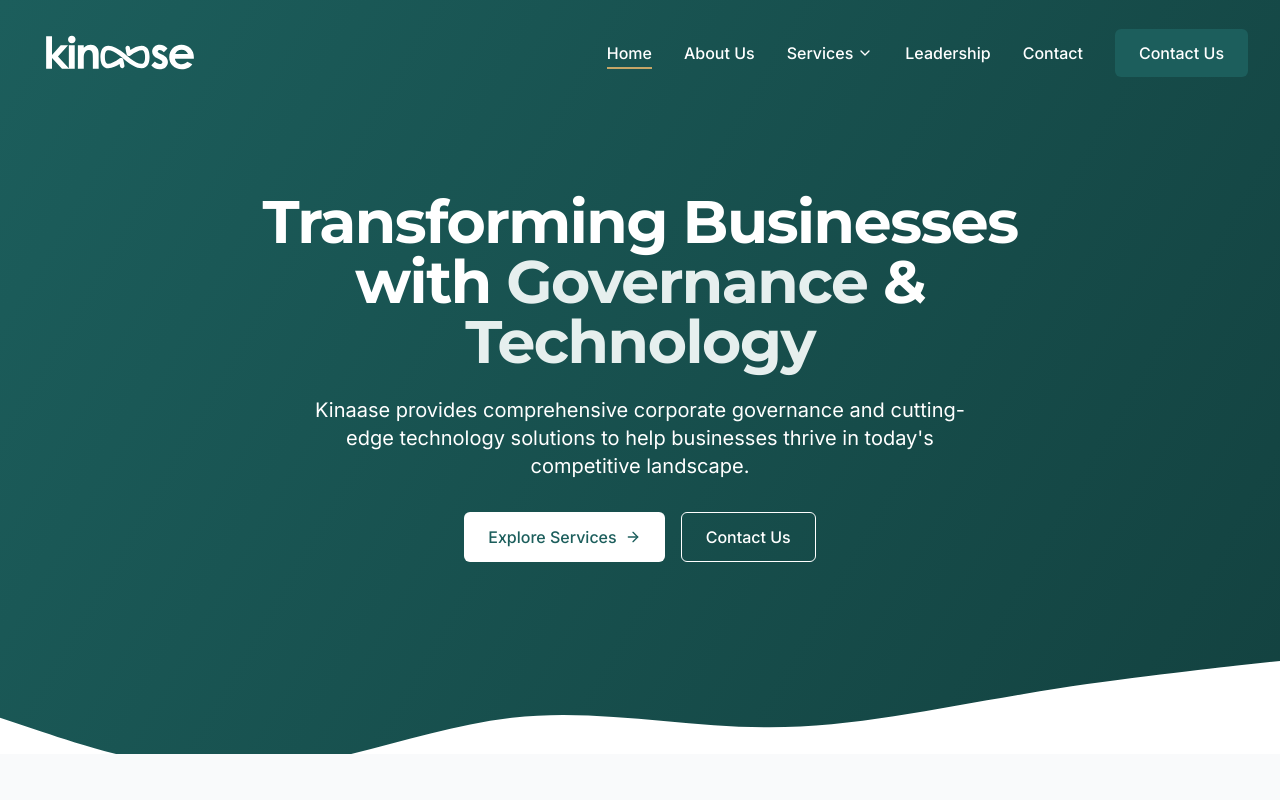
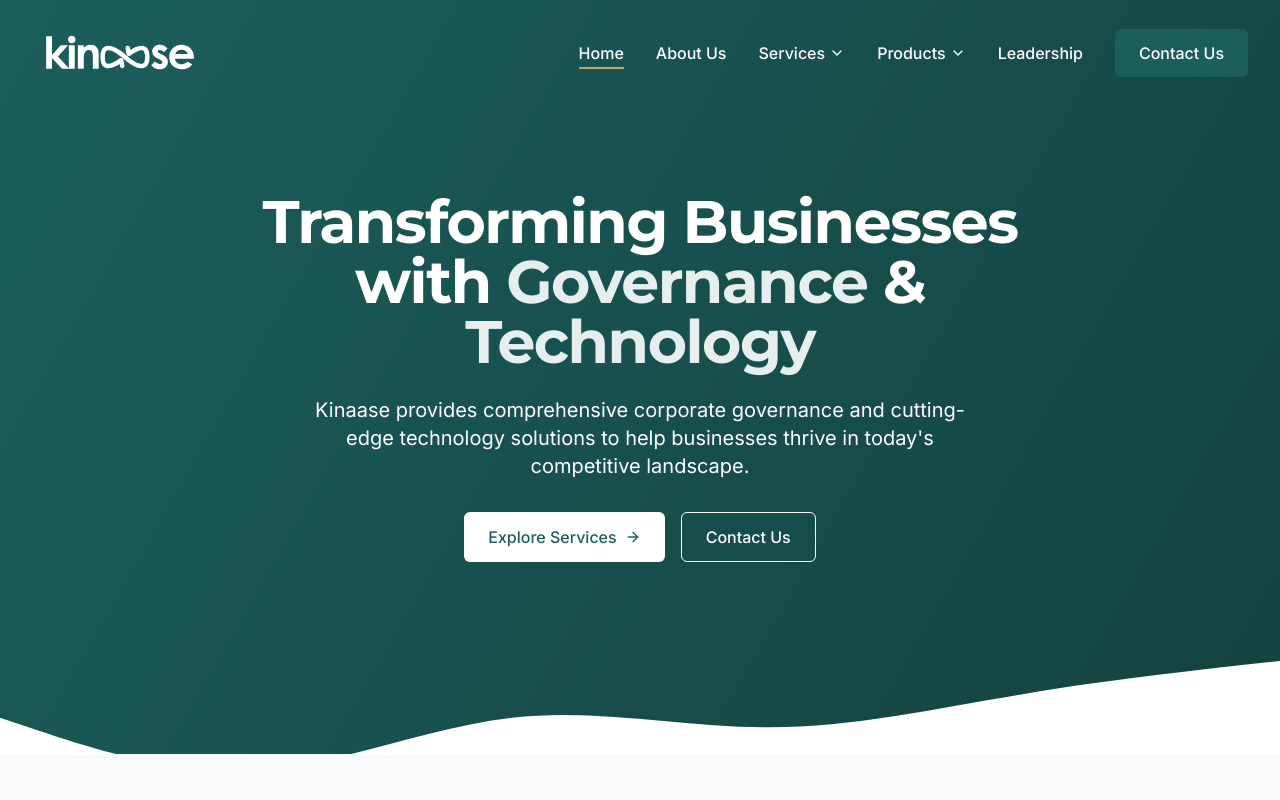
Before and after one commit to ahmedfaaid/kinaase-website, a Next.js app in the folder apps/web/: page / in a window 1280 px wide. Shown: the top 800 px of the page. Built offline with nearby package versions, Linux system fonts and the light colour scheme.

Commit message:
web: remove contact nav link and add products nav links

```diff
--- a/apps/web/components/navbar.tsx
+++ b/apps/web/components/navbar.tsx
@@ -46,8 +46,11 @@ export default function Navbar() {
         { name: 'Technology Services', path: '/technology-services' }
       ]
     },
-    { name: 'Leadership', path: '/leadership' },
-    { name: 'Contact', path: '/contact' }
+    {
+      name: 'Products',
+      children: [{ name: 'Invenza', path: '/products/invenza' }]
+    },
+    { name: 'Leadership', path: '/leadership' }
   ];
 
   const isActive = (path: string) => {
```
